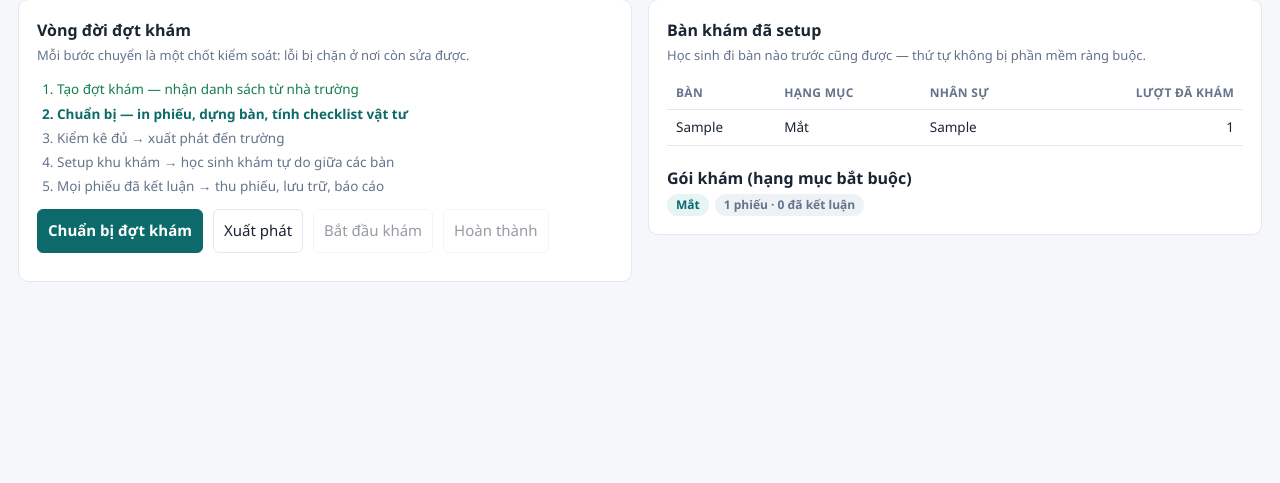
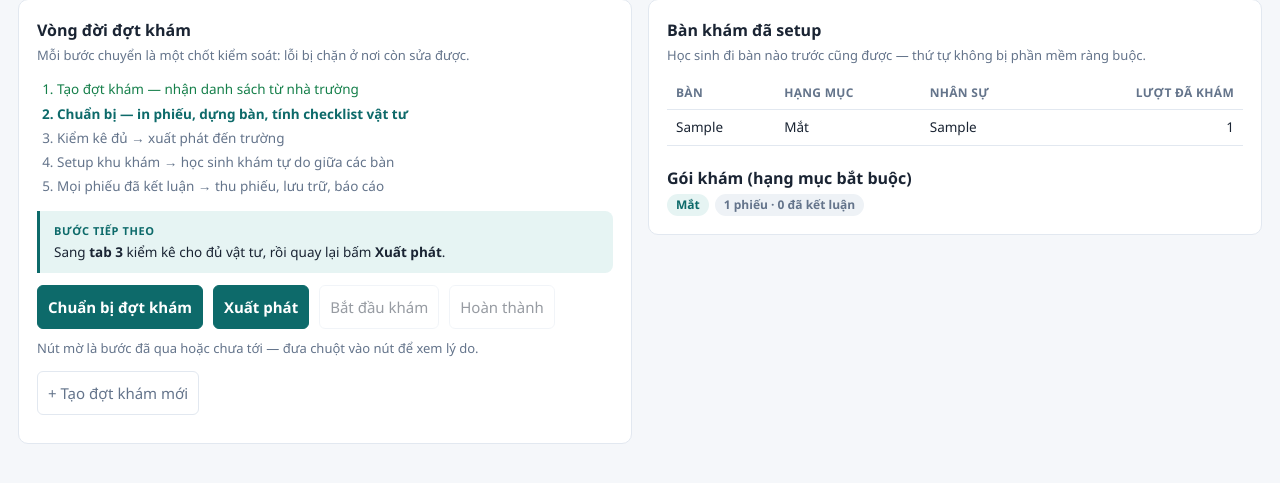
Before and after one commit to QuocViet1610/pharmecy, a Spring Boot app: page / in a window 1280 px wide. Shown: the part 139-622 px from the top of the page. Run offline with Spring Boot 4, Linux system fonts and the light colour scheme; tables that the repository leaves empty hold one stand-in row (values such as "Sample post").

Commit message:
Nút vòng đời đợt khám nói rõ lý do bị khóa
Ba nút Chuẩn bị / Xuất phát / Bắt đầu khám bị khóa đúng theo thiết kế khi
đợt khám đã đi qua bước đó, nhưng UI không nói vì sao. Người dùng không
phân biệt được "bước này đã qua" với "app hỏng" — đã gặp thật.

- lyDoKhoa(trangThai) trả lý do cho từng nút, gắn vào thuộc tính title
- dòng "Bước tiếp theo" màu xanh nói rõ phải làm gì ở trạng thái hiện tại,
  kèm số phiếu còn chưa kết luận khi đang khám
- nút duy nhất dùng được được tô đậm; nút của bước đã xong có dấu ✓ và
  viền xanh, phân biệt với nút chưa tới
- thêm nút "+ Tạo đợt khám mới": POST /dot-kham trước đây không có UI nào
  gọi tới, nên muốn chạy lại luồng phải restart app

Đã kiểm tra cả 4 trạng thái: mỗi trạng thái đúng một nút bật, lý do khóa
của ba nút còn lại đều đúng.

Co-Authored-By: Claude Opus 5 <noreply@anthropic.com>

```diff
--- a/src/main/resources/static/app.js
+++ b/src/main/resources/static/app.js
@@ -147,21 +147,84 @@ const BUOC = [
   ['HOAN_THANH', 'Mọi phiếu đã kết luận → thu phiếu, lưu trữ, báo cáo'],
 ];
 
+const THU_TU_TRANG_THAI = ['NHAP', 'DANG_CHUAN_BI', 'SAN_SANG', 'DANG_KHAM', 'HOAN_THANH'];
+
+/**
+ * Nút bị khóa phải nói rõ VÌ SAO. Nút xám không kèm lý do khiến người dùng không phân biệt được
+ * "bước này đã qua" với "app hỏng".
+ * @returns {Object} id nút -> lý do khóa, hoặc null nếu nút đang dùng được
+ */
+function lyDoKhoa(tt) {
+  const i = THU_TU_TRANG_THAI.indexOf(tt);
+  return {
+    btnChuanBi: i > 1 ? 'Đợt khám đã xuất phát — không chuẩn bị lại được' : null,
+    btnXuatPhat: i < 1 ? 'Phải bấm "Chuẩn bị đợt khám" trước'
+      : i > 1 ? 'Đã xuất phát rồi' : null,
+    btnBatDau: i < 2 ? 'Phải kiểm kê đủ và bấm "Xuất phát" trước'
+      : i > 2 ? 'Đã bắt đầu khám rồi' : null,
+    btnHoanThanh: i < 3 ? 'Chỉ đóng được đợt khám khi đang khám'
+      : i > 3 ? 'Đợt khám đã hoàn thành' : null,
+  };
+}
+
 function veDotKham() {
   const d = state.dotKham;
-  el('trangThaiDot').outerHTML = `<span id="trangThaiDot" class="badge ok">${esc(d.trangThai)}</span>`;
-  const hienTai = BUOC.findIndex((b) => b[0] === d.trangThai);
+  const tt = d.trangThai;
+  el('trangThaiDot').outerHTML = `<span id="trangThaiDot" class="badge ok">${esc(tt)}</span>`;
+
+  const hienTai = BUOC.findIndex((b) => b[0] === tt);
   el('flow').innerHTML = BUOC.map(([ma, nhan], i) =>
     `<li class="${i < hienTai ? 'xong' : i === hienTai ? 'hientai' : ''}">${esc(nhan)}</li>`).join('');
   el('goiKham').innerHTML = d.hangMucBatBuoc.map((h) => `<span class="badge">${esc(h.ten)}</span>`).join('')
     + ` <span class="badge muted">${d.soPhieu} phiếu · ${d.soDaKetLuan} đã kết luận</span>`;
 
-  const tt = d.trangThai;
-  el('btnChuanBi').disabled = !(tt === 'NHAP' || tt === 'DANG_CHUAN_BI');
-  el('btnXuatPhat').disabled = tt !== 'DANG_CHUAN_BI';
-  el('btnBatDau').disabled = tt !== 'SAN_SANG';
-  el('btnHoanThanh').disabled = tt !== 'DANG_KHAM';
+  const chuaKetLuan = d.soPhieu - d.soDaKetLuan;
+  const buocKe = {
+    NHAP: 'Bấm <strong>Chuẩn bị đợt khám</strong> để sinh phiếu cho từng học sinh, dựng bàn khám '
+      + 'và tính checklist vật tư từ số học sinh thực tế.',
+    DANG_CHUAN_BI: 'Sang <strong>tab 3</strong> kiểm kê cho đủ vật tư, rồi quay lại bấm '
+      + '<strong>Xuất phát</strong>.',
+    SAN_SANG: 'Đã tới trường và setup xong các bàn thì bấm <strong>Bắt đầu khám</strong>.',
+    DANG_KHAM: `Đang khám — ghi kết quả ở <strong>tab 4</strong>, kết luận ở <strong>tab 5</strong>. `
+      + `Còn <strong>${chuaKetLuan}/${d.soPhieu}</strong> phiếu chưa kết luận; đủ hết mới đóng được đợt.`,
+    HOAN_THANH: 'Đợt khám đã kết thúc. Xem báo cáo ở <strong>tab 6</strong>, '
+      + 'hoặc bấm <strong>+ Tạo đợt khám mới</strong> để chạy lại từ đầu.',
+  };
+  el('buocTiepTheo').innerHTML = `<span class="next-label">Bước tiếp theo</span>${buocKe[tt] ?? ''}`;
+
+  // Khóa nút kèm lý do; nút duy nhất dùng được thì làm nổi bật.
+  const ly = lyDoKhoa(tt);
+  Object.entries(ly).forEach(([id, lyDo]) => {
+    const b = el(id);
+    b.disabled = !!lyDo;
+    b.title = lyDo ?? 'Bước tiếp theo của đợt khám';
+    b.classList.toggle('primary', !lyDo);
+    b.classList.toggle('da-xong', !!lyDo && THU_TU_TRANG_THAI.indexOf(tt) > viTriNut(id));
+  });
 }
+
+/** Vị trí trong vòng đời mà nút này phục vụ — dùng để biết nút đã "qua" hay "chưa tới". */
+function viTriNut(id) {
+  return { btnChuanBi: 0, btnXuatPhat: 1, btnBatDau: 2, btnHoanThanh: 3 }[id] ?? 0;
+}
+
+/** Tạo đợt khám mới để demo lại từ đầu mà không phải restart app. */
+el('btnTaoDotKham').onclick = async () => {
+  if (!state.truongId) { toast('Chưa có trường nào', 'bad'); return; }
+  if (!confirm('Tạo đợt khám mới cho toàn trường, gồm tất cả hạng mục, ngày hôm nay?')) return;
+  try {
+    const d = await post('/dot-kham', {
+      truongId: state.truongId,
+      ngayKham: new Date().toISOString().slice(0, 10),
+      hangMucBatBuoc: state.hangMuc.map((h) => h.ma),
+      lop: [],
+      ghiChu: 'Đợt khám tạo từ giao diện',
+    });
+    toast(`Đã tạo đợt khám ${d.ma}`, 'ok');
+    await khoiTao();
+    await doiDotKham(d.ma);
+  } catch (e) { loi(e, 'dotKhamOut'); }
+};
 
 async function veBanKham() {
   state.banKham = await get(`/dot-kham/${state.dotKham.ma}/ban-kham`);
--- a/src/main/resources/static/index.html
+++ b/src/main/resources/static/index.html
@@ -36,11 +36,16 @@
         <h2>Vòng đời đợt khám</h2>
         <p class="hint">Mỗi bước chuyển là một chốt kiểm soát: lỗi bị chặn ở nơi còn sửa được.</p>
         <ol class="flow" id="flow"></ol>
+        <div id="buocTiepTheo" class="next-step"></div>
         <div class="row">
-          <button id="btnChuanBi" class="primary">Chuẩn bị đợt khám</button>
+          <button id="btnChuanBi">Chuẩn bị đợt khám</button>
           <button id="btnXuatPhat">Xuất phát</button>
           <button id="btnBatDau">Bắt đầu khám</button>
           <button id="btnHoanThanh">Hoàn thành</button>
+        </div>
+        <p class="hint">Nút mờ là bước đã qua hoặc chưa tới — đưa chuột vào nút để xem lý do.</p>
+        <div class="row">
+          <button id="btnTaoDotKham" class="ghost">+ Tạo đợt khám mới</button>
         </div>
         <pre id="dotKhamOut" class="out"></pre>
       </div>
--- a/src/main/resources/static/styles.css
+++ b/src/main/resources/static/styles.css
@@ -188,3 +188,16 @@ button.bad-btn:hover { filter: brightness(.97); }
 @media (hover: none) {
   button:hover, .btn:hover, .chon-ban-item:hover { background: inherit; filter: none; }
 }
+
+/* Dòng "bước tiếp theo": nói rõ phải làm gì, thay vì để người dùng đoán qua các nút xám. */
+.next-step {
+  background: var(--accent-soft); border-left: 3px solid var(--accent); border-radius: 0 8px 8px 0;
+  padding: 11px 14px; margin: 12px 0; font-size: 13.5px; line-height: 1.55;
+}
+.next-label {
+  display: block; font-size: 11px; text-transform: uppercase; letter-spacing: .6px;
+  color: var(--accent); font-weight: 700; margin-bottom: 3px;
+}
+/* Nút của bước đã hoàn thành: vẫn mờ nhưng có dấu hiệu "đã xong", không giống nút chưa tới. */
+button.da-xong { border-left: 3px solid var(--ok); opacity: .6; }
+button.da-xong::before { content: "✓ "; color: var(--ok); }
```
Also changed, not shown: CLAUDE.md (+3 -0 lines), README.md.
